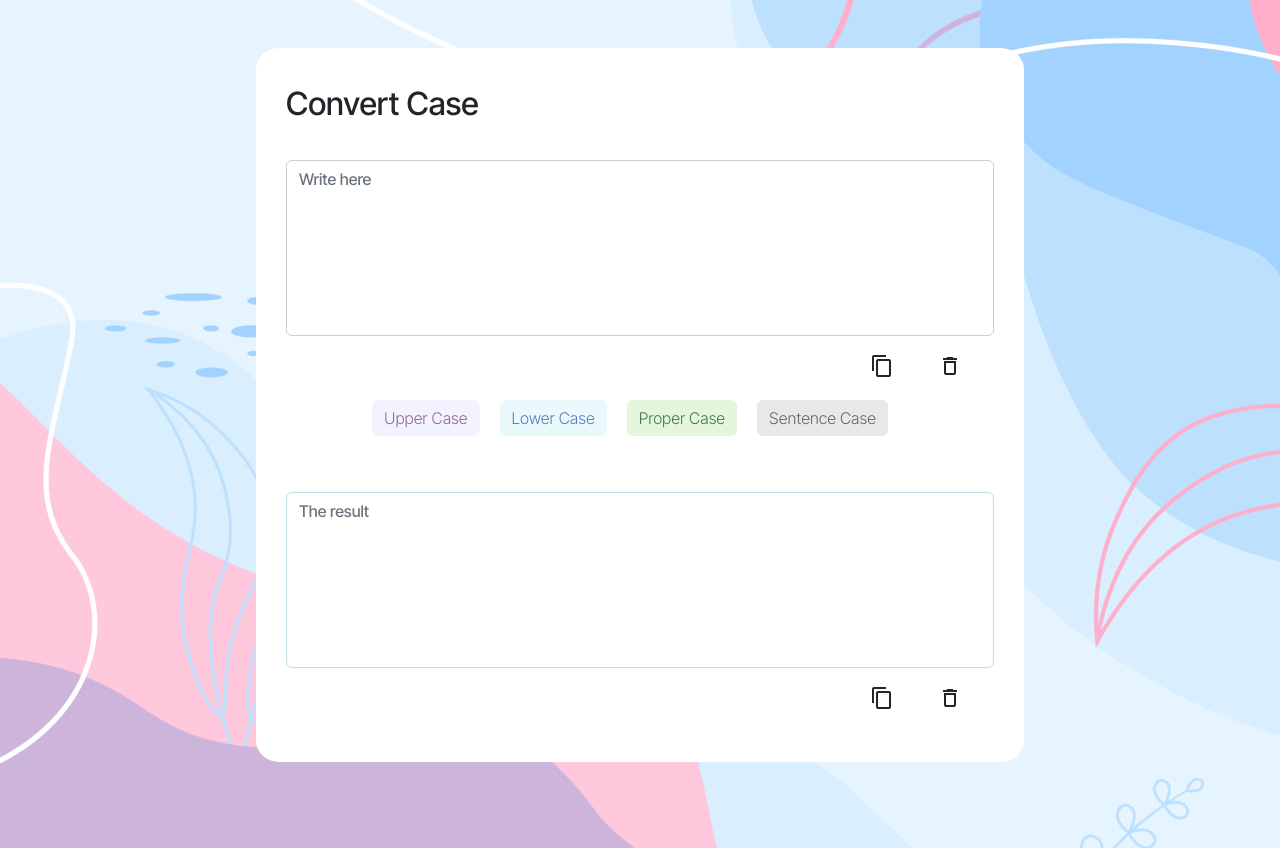
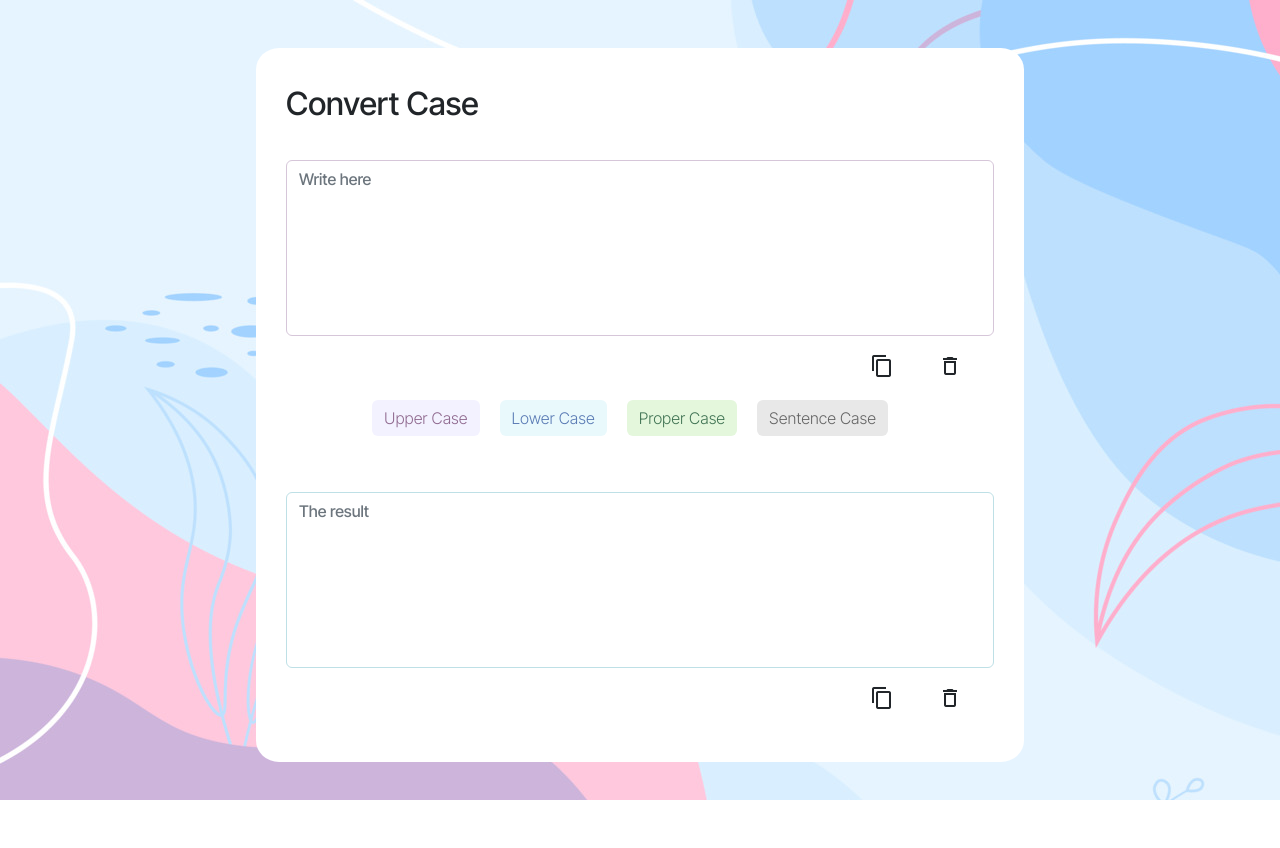
Before and after one commit to wasuuum/convert-case, an Angular app: page / in a window 1280 px wide. After the commit the page ends 800 px from the top, so only its background shows below. Built offline with nearby package versions, Linux system fonts and the light colour scheme.

Commit message:
Update styles.css

```diff
--- a/src/styles.css
+++ b/src/styles.css
@@ -1,6 +1,2 @@
-html, body { height: 100%; }
-body { margin: 0; background: url(img/background.jpg); overflow: hidden;}
-
-@media (max-width: 900px) or (max-height: 700px) {
-    body{overflow: scroll !important; overflow-x: hidden;}
- }
+html { height: 100%; }
+body { margin: 0; background: url(img/background.jpg); }
```
